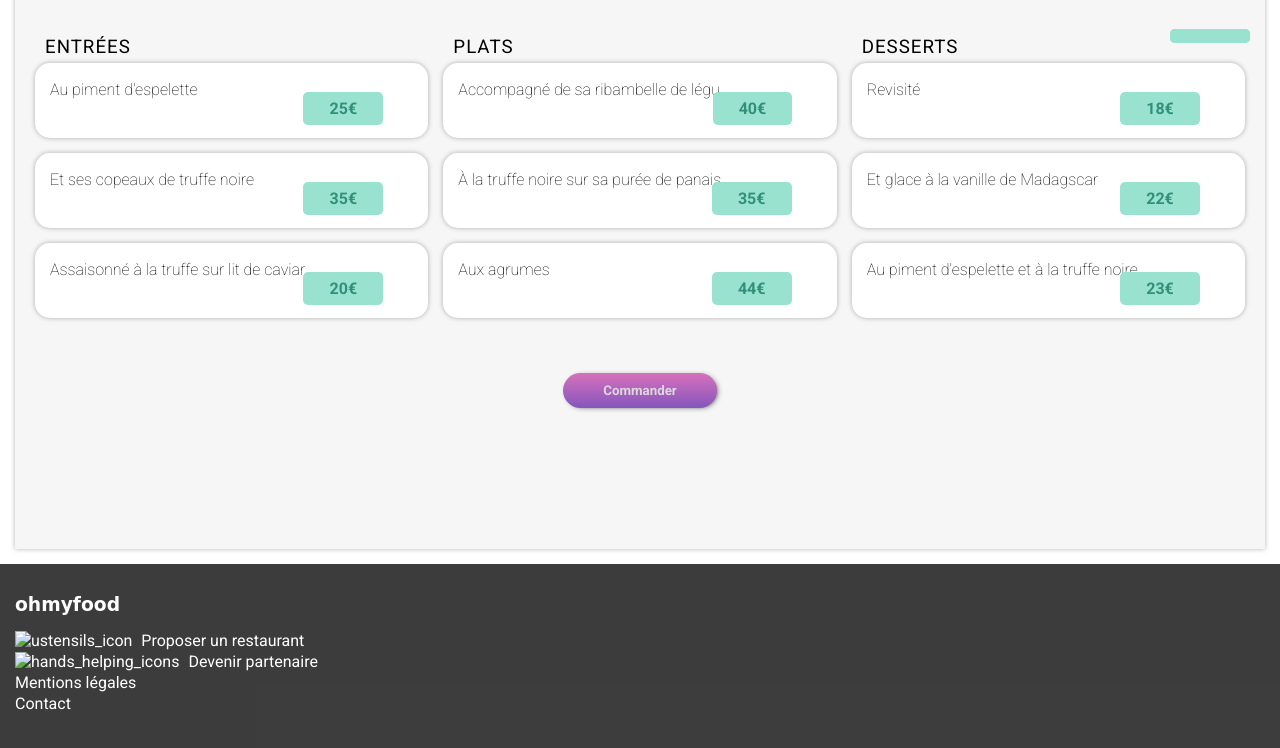
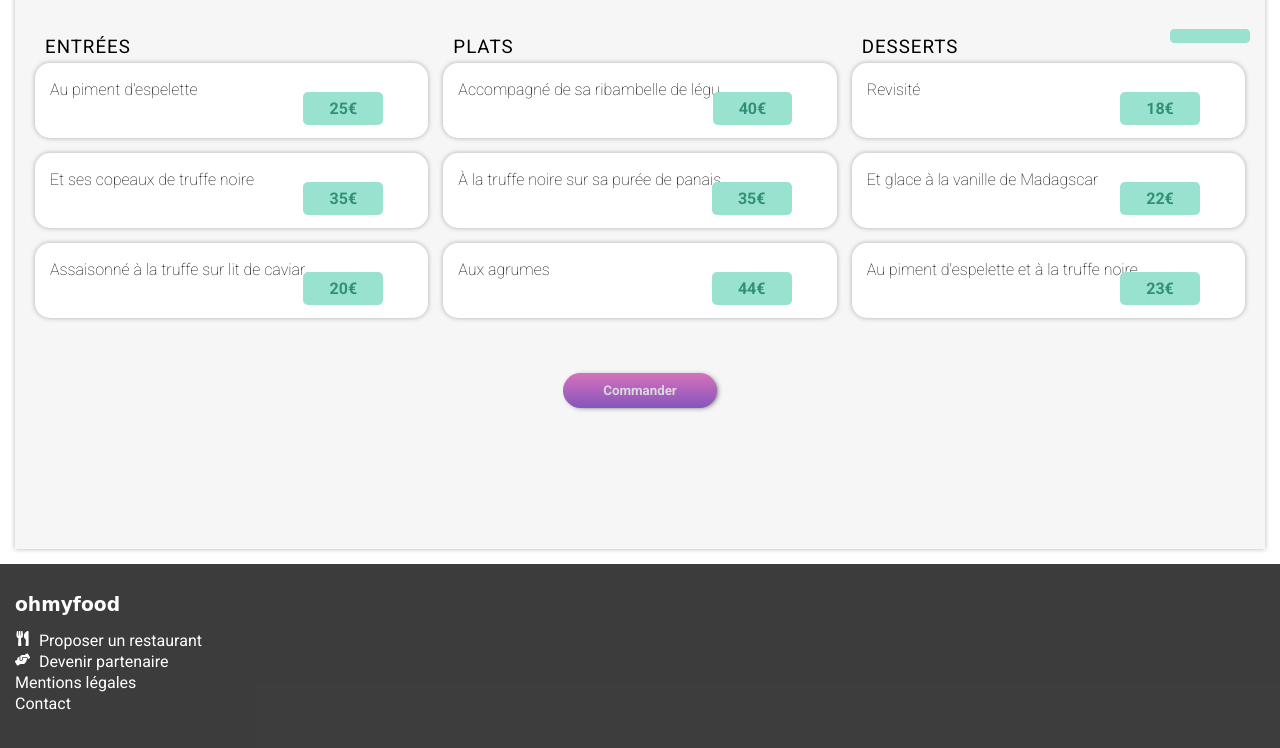
Before and after one commit to DavidSchonbackler/Ohmyfood, a plain HTML site: page La_palette_du_gout.html in a window 1280 px wide. Shown: the part 334-1082 px from the top of the page. Drawn offline with Linux system fonts and the light colour scheme; a web font is replaced by a local one.

Commit message:
liens fontawesome

```diff
--- a/La_palette_du_gout.html
+++ b/La_palette_du_gout.html
@@ -229,10 +229,10 @@
     <h3>ohmyfood</h3>
     <ul class="footer_ul">
         <li class="footer">
-            <img src="images/utensils-solid.svg" alt="ustensils_icon">
+            <img src="./Images/utensils.svg" alt="ustensils_icon">
             <a href="#">Proposer un restaurant</a></li>
         <li class="footer">
-            <img src="images/hands-helping-solid.svg" alt="hands_helping_icons">
+            <img src="./Images/hands.svg" alt="hands_helping_icons">
             <a href="#">Devenir partenaire</a></li>
         <li class="footer"><a href="#">Mentions légales</a></li>
         <li class="footer"><a href="mailto:ohmyfood.com">Contact</a></li>
```
